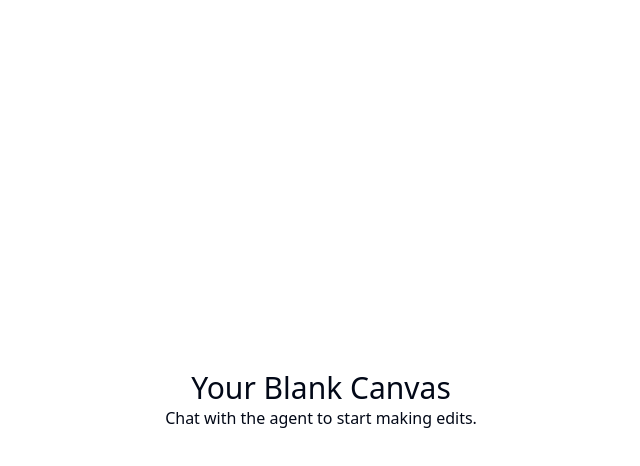
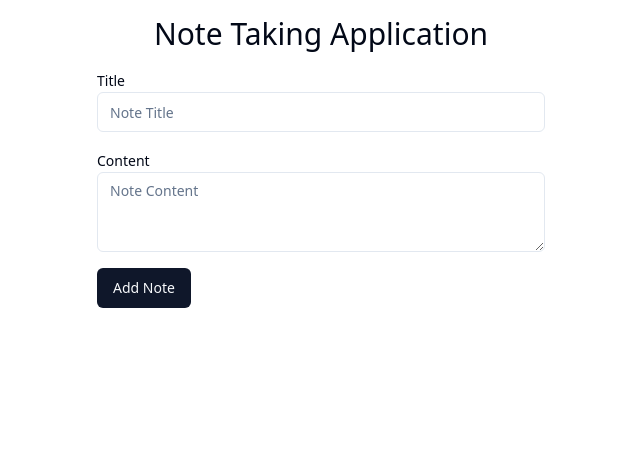
Before and after one commit to GPT-Engineer-App/note-catalog, a React (Vite) app: page / in a window 1280 px wide. Shown: the top 466 px of the page, without its empty margins (319-959 px from the left). Built offline with nearby package versions, Linux system fonts and the light colour scheme.

Commit message:
Initial implementation of the note-taking application with basic functionalities.

```diff
--- a/src/pages/Index.jsx
+++ b/src/pages/Index.jsx
@@ -1,14 +1,58 @@
-// Update this page (the content is just a fallback if you fail and example)
+import React, { useState } from "react";
+import { Button } from "@/components/ui/button";
+import { Textarea } from "@/components/ui/textarea";
+import { Card, CardContent, CardHeader, CardTitle } from "@/components/ui/card";
+import { Input } from "@/components/ui/input";
+import { Label } from "@/components/ui/label";
 
 const Index = () => {
+  const [notes, setNotes] = useState([]);
+  const [noteTitle, setNoteTitle] = useState("");
+  const [noteContent, setNoteContent] = useState("");
+
+  const addNote = () => {
+    if (noteTitle && noteContent) {
+      setNotes([...notes, { title: noteTitle, content: noteContent }]);
+      setNoteTitle("");
+      setNoteContent("");
+    }
+  };
+
   return (
-    <div className="h-screen w-screen flex items-center justify-center">
-      {/* Update with components here - default to put new layout sections as separate components in the components folder, and import them here */}
-      <div>
-        <h1 className="text-3xl text-center">Your Blank Canvas</h1>
-        <p className="text-center">
-          Chat with the agent to start making edits.
-        </p>
+    <div className="h-screen w-screen flex flex-col items-center p-4 space-y-4">
+      <h1 className="text-3xl text-center">Note Taking Application</h1>
+      <div className="w-full max-w-md space-y-4">
+        <div>
+          <Label htmlFor="note-title">Title</Label>
+          <Input
+            id="note-title"
+            value={noteTitle}
+            onChange={(e) => setNoteTitle(e.target.value)}
+            placeholder="Note Title"
+          />
+        </div>
+        <div>
+          <Label htmlFor="note-content">Content</Label>
+          <Textarea
+            id="note-content"
+            value={noteContent}
+            onChange={(e) => setNoteContent(e.target.value)}
+            placeholder="Note Content"
+          />
+        </div>
+        <Button onClick={addNote}>Add Note</Button>
+      </div>
+      <div className="w-full max-w-md space-y-4">
+        {notes.map((note, index) => (
+          <Card key={index}>
+            <CardHeader>
+              <CardTitle>{note.title}</CardTitle>
+            </CardHeader>
+            <CardContent>
+              <p>{note.content}</p>
+            </CardContent>
+          </Card>
+        ))}
       </div>
     </div>
   );
```
